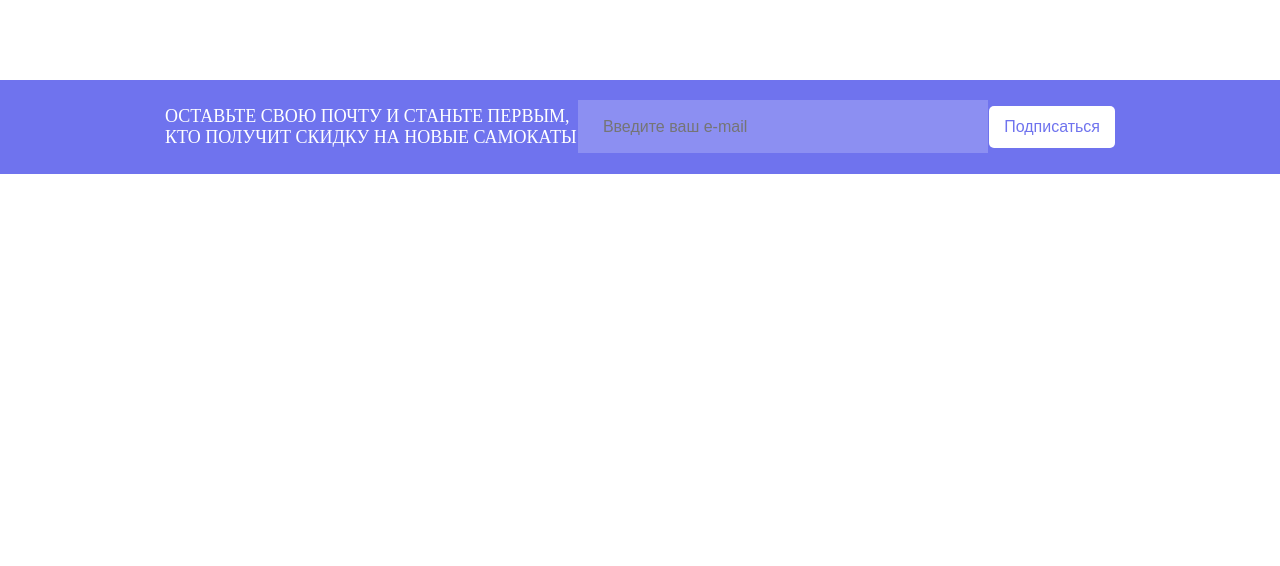
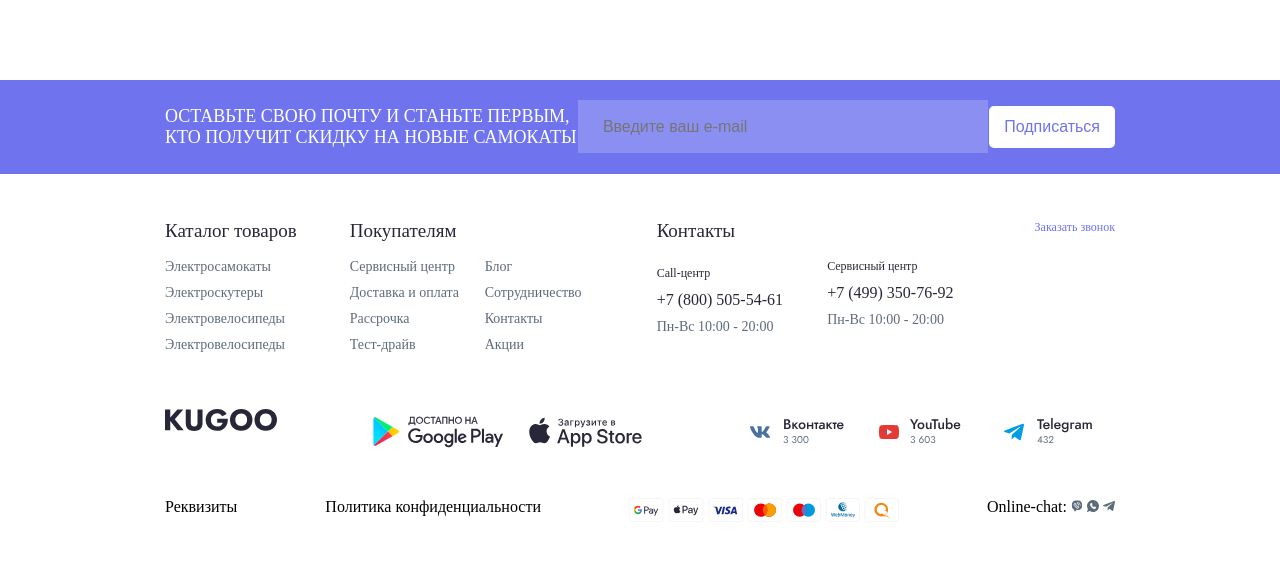
Before and after one commit to KriptoBaba382/Kugo, a PHP site: page / in a window 1280 px wide; the page is wider, and only the part inside the window is pictured. Shown: the part 2960-3526 px from the top of that part. Before the commit the page ends 3134 px from the top of that part, so only its background shows below. Run offline with PHP 8.4, Linux system fonts and the light colour scheme.

Commit message:
add:images

```diff
--- a/index.html
+++ b/index.html
@@ -422,8 +422,8 @@
                 Оставьте заявку, и менеджер подберет нужный самокат
             </div>
             <div class="forma-tel">
-            <div class="input-group"><input type="text" placeholder="+7(___)___-__-__" ></div>
-            <button class="button form">Оставить заявку на тест-драйв</button>
+                <div class="input-group"><input type="text" placeholder="+7(___)___-__-__"></div>
+                <button class="button form">Оставить заявку на тест-драйв</button>
             </div>
             <div class="form-footer">
                 <div class="chek-box">
@@ -439,13 +439,104 @@
         </div>
     </div>
     <div class="form-wrapper">
-        <div class="title-test-form">Оставьте свою почту и станьте первым,<br> кто получит скидку на новые самокаты</div>
+        <div class="title-test-form">Оставьте свою почту и станьте первым,<br> кто получит скидку на новые самокаты
+        </div>
         <div class="input-wrapper">
-        <input type="text" placeholder="Введите ваш e-mail">
+            <input type="text" placeholder="Введите ваш e-mail">
+        </div>
+        <button class="button-wraper">
+            Подписаться
+        </button>
     </div>
-    <button class="button-wraper">
-        Подписаться
-    </button>
+    <div class="footer-item">
+        <div class="footer-catalog">
+            <div class="footer-item-title">Каталог товаров</div>
+            <div class="footer-text">Электросамокаты</div>
+            <div class="footer-text">Электроскутеры</div>
+            <div class="footer-text">Электровелосипеды</div>
+            <div class="footer-text">Электровелосипеды</div>
+        </div>
+        <div class="footer-buyers">
+            <div class="footer-item-title">Покупателям</div>
+            <div class="footer-menu">
+            <div class="footer-text">Сервисный центр</div>
+            <div class="footer-text">Доставка и оплата</div>
+            <div class="footer-text">Рассрочка</div>
+            <div class="footer-text">Тест-драйв</div>
+            <div class="footer-text">Блог</div>
+            <div class="footer-text">Сотрудничество</div>
+            <div class="footer-text">Контакты</div>
+            <div class="footer-text">Акции</div>
+        </div>
+        </div>
+        <div class="footer-contacts">
+            <div class="footer-item-title">Контакты</div>
+            <div class="footer-nenu-contacts">
+            <div class="footer-text subtitle"> Call-центр</div>
+            <div class="footer-text tel">+7 (800) 505-54-61</div>
+            <div class="footer-text">Пн-Вс 10:00 - 20:00</div>
+            <div class="footer-text subtitle">Сервисный центр</div>
+            <div class="footer-text tel">+7 (499) 350-76-92</div>
+            <div class="footer-text">Пн-Вс 10:00 - 20:00</div>
+        </div>
+        </div>
+        <div class="footer-call">
+            <div class="footer-subtitle-call"> Заказать звонок</div>
+        </div>
+    </div>
+    <div class="footer-top">
+        <div class="footer-logo">
+            <img src="img/Kugoo.svg" alt="Logo">
+        </div>
+        <div class="footer-logo-store">
+            <img src="img/Google.svg" alt="Google">
+            <img src="img/Apple.svg" alt="Apple">
+        </div>
+        <div class="footr-logo-social">
+            <img src="img/VK.svg" alt="VK">
+            <img src="img/Youtube.svg" alt="Youtube">
+            <img src="img/Telegram.svg" alt="Telegram">
+        </div>
+    </div>
+    <div class="footer-lowest">
+        <div class="footer-details">Реквизиты</div>
+        <div class="footer-policy">Политика конфиденциальности</div>
+        <div class="footer-paymond">
+            <svg class="Google-pay" width="35" height="24">
+                <use href=img/icons.svg#Google-pay></use>
+            </svg>
+            <svg class="Apple-pay" width="36" height="24">
+                <use href=img/icons.svg#Apple-pay></use>
+            </svg>
+            <svg class="Visa-pay" width="35" height="24">
+                <use href=img/icons.svg#Visa></use>
+            </svg>
+            <svg class="Master-pay" width="35" height="24">
+                <use href=img/icons.svg#Master></use>
+            </svg>
+            <svg class="Maestro-pay" width="35" height="24">
+                <use href=img/icons.svg#Maestro></use>
+            </svg>
+            <svg class="Web-pay" width="35" height="24">
+                <use href=img/icons.svg#Web></use>
+            </svg>
+            <svg class="Qiwi-pay" width="35" height="24">
+                <use href=img/icons.svg#Qiwi></use>
+            </svg>
+        </div>
+        <div class="footer-chat">
+            <div class="text-chat">Online-chat:
+            <svg class="header-icon Viber" width="12" height="12">
+                <use href="img/icons.svg#viber 1"></use>
+            </svg>
+            <svg class="header-icon whatsapp" width="12" height="12">
+                <use href="img/icons.svg#whatsapp"></use>
+            </svg>
+            <svg class="header-icon Telegramm" width="12" height="12">
+                <use href="img/icons.svg#telegram"></use>
+            </svg>
+        </div>
+        </div>
     </div>
 </body>
 
--- a/style.css
+++ b/style.css
@@ -485,3 +485,52 @@ input {
   background-color: #fff;
   color: #6f73ee;
 }
+.footer-item {
+  display: flex;
+  justify-content: space-between;
+  padding: 46px 165px;
+}
+.footer-item-title {
+  font-size: 19px;
+  font-weight: 500px;
+  margin-bottom: 17px;
+  color: #282739;
+}
+.footer-text {
+  font-size: 14px;
+  color: #5D6C7B;
+  margin-bottom: 10px;
+}
+.footer-menu {
+  columns: 2;
+  min-width: 254px;
+
+}
+.footer-nenu-contacts {
+  columns: 2;
+  min-width: 325px;
+}
+.footer-text.subtitle {
+  color: #282739;
+  font-size: 12px;
+}
+.footer-text.tel {
+  font-size: 16px;
+  font-weight: 500px;
+  color: #282739;
+}
+.footer-subtitle-call {
+  font-size: 12px;
+  font-weight: 500px;
+  color:#6f73ee;
+}
+.footer-top {
+  display: flex;
+  justify-content: space-between;
+  padding: 0 165px;
+}
+.footer-lowest {
+  display: flex;
+  justify-content: space-between;
+  padding: 40px 165px;
+}
```
Also changed, not shown: img/Apple.svg (added), img/Google.svg (added), img/Telegram.svg (added), img/VK.svg (added), img/Youtube.svg (added), img/icons.svg.
